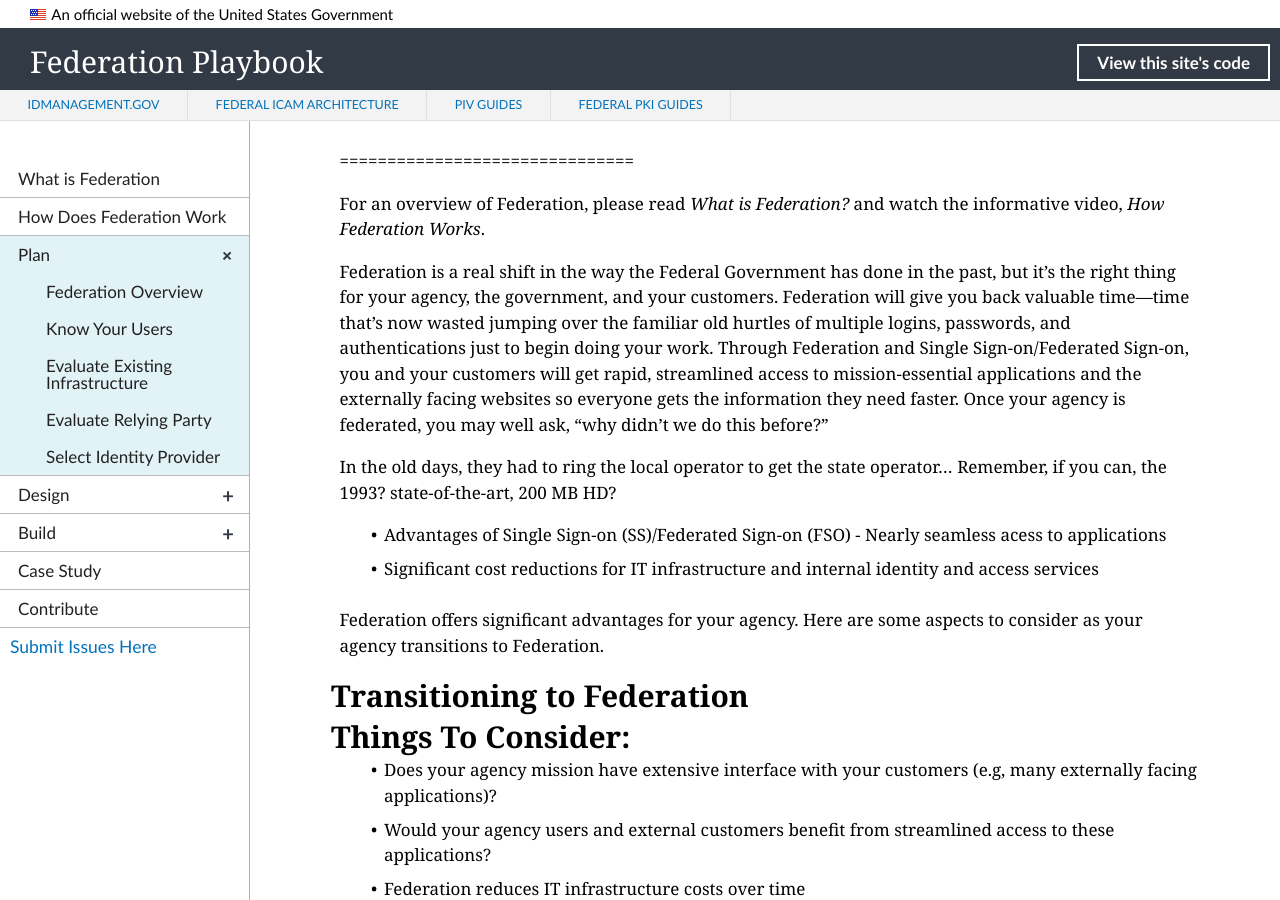
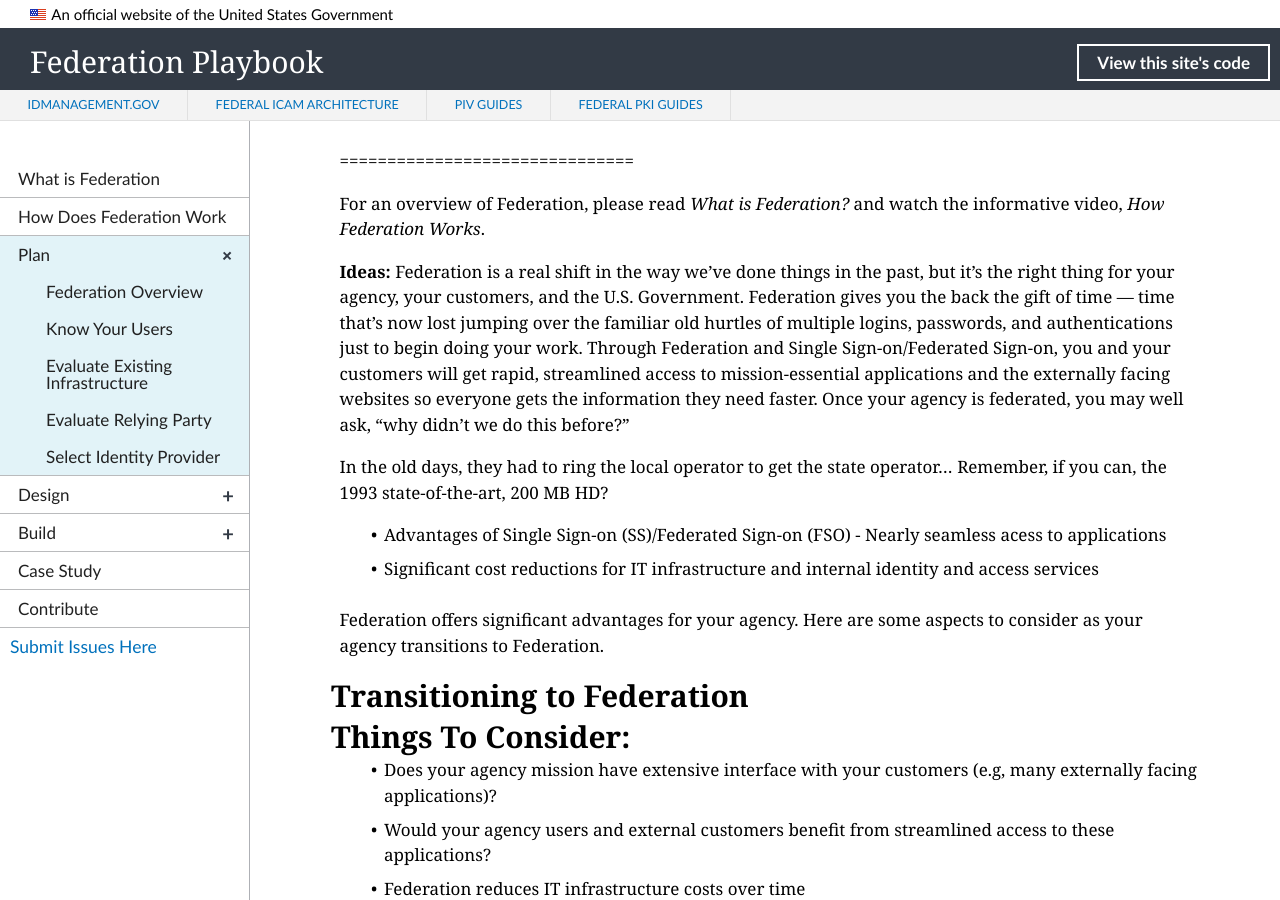
Before and after one commit to GSA/ficam-federation, a Jekyll site: the page built from _plan/00_index.md, in a window 1280 px wide and 900 px high, scrolled down 594 px. Built offline with Jekyll 4.4.1, drawn with Linux system fonts in a browser that asks for light colours; nearby versions of some CDN libraries; library files that are not in the unit come from our copies.

Commit message:
Update 00_index.md
Content ideas

```diff
--- a/_plan/00_index.md
+++ b/_plan/00_index.md
@@ -17,10 +17,11 @@
 
 For an overview of Federation, please read _What is Federation?_ and watch the informative video, _How Federation Works_.
 
-Federation is a real shift in the way the Federal Government has done in the past, but it's the right thing for your agency, the government, and your customers. Federation will give you back valuable time—time that’s now wasted jumping over the familiar old hurtles of multiple logins, passwords, and authentications just to begin doing your work.  Through Federation and Single Sign-on/Federated Sign-on, you and your customers will get rapid, streamlined access to mission-essential applications and the externally facing websites so everyone gets the information they need faster.  Once your agency is federated, you may well ask, “why didn’t we do this before?”
+**Ideas:**
+Federation is a real shift in the way we've done things in the past, but it's the right thing for your agency, your customers, and the U.S. Government. Federation gives you the back the gift of time&nbsp;&mdash;&nbsp;time that’s now lost jumping over the familiar old hurtles of multiple logins, passwords, and authentications just to begin doing your work.  Through Federation and Single Sign-on/Federated Sign-on, you and your customers will get rapid, streamlined access to mission-essential applications and the externally facing websites so everyone gets the information they need faster.  Once your agency is federated, you may well ask, “why didn’t we do this before?”
 
 In the old days, they had to ring the local operator to get the state operator…
-Remember, if you can, the 1993? state-of-the-art, 200 MB HD?
+Remember, if you can, the 1993 state-of-the-art, 200 MB HD?
 
 
 * Advantages of Single Sign-on (SS)/Federated Sign-on (FSO) - Nearly seamless acess to applications
```
